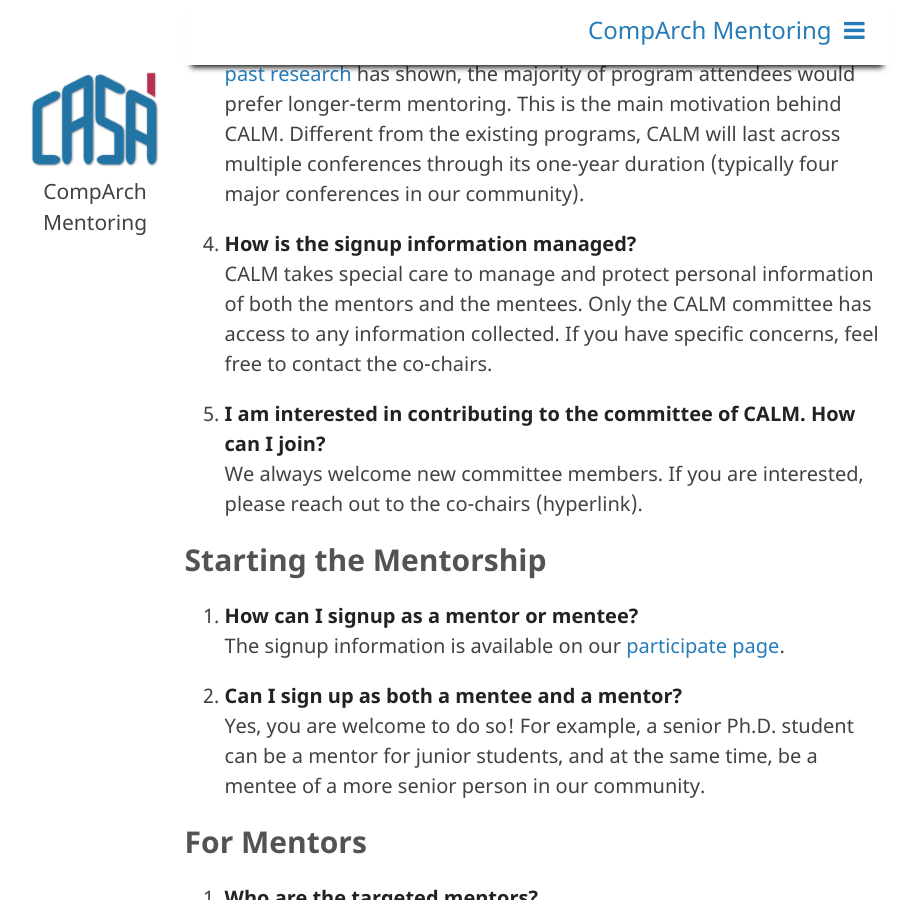
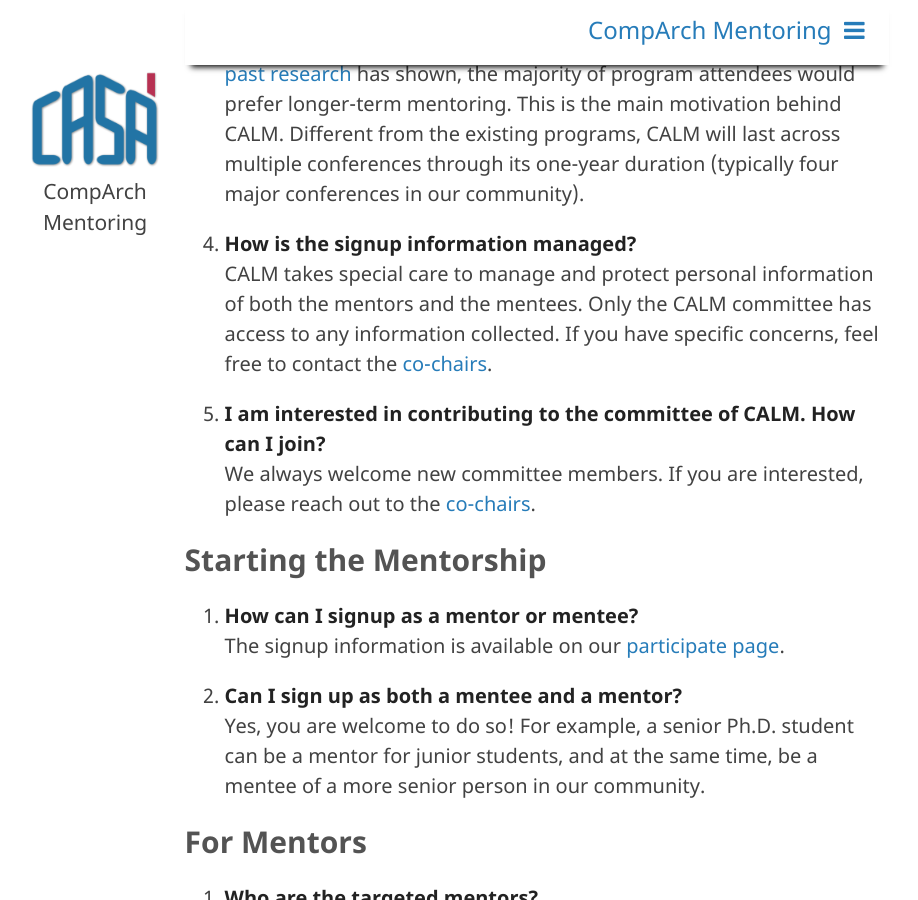
Before and after one commit to suyashmahar/jekyll-conf-website, a Jekyll site: the page built from pages/faqs.md, in a window 1280 px wide and 900 px high, scrolled down 695 px. Shown: the whole window, without its empty margins (169-1087 px from the left). Built offline with Jekyll 4.4.1, drawn with Linux system fonts in a browser that asks for light colours.

Commit message:
Update faqs.md

```diff
--- a/pages/faqs.md
+++ b/pages/faqs.md
@@ -32,11 +32,11 @@ duration (typically four major conferences in our community).
 4. **How is the signup information managed?**
 CALM takes special care to manage and protect personal information of both the
 mentors and the mentees. Only the CALM committee has access to any information
-collected. If you have specific concerns, feel free to contact the co-chairs.
+collected. If you have specific concerns, feel free to contact the [co-chairs]({{ 'pages/contact-us.html' | relative_url }}).
 
 5. **I am interested in contributing to the committee of CALM. How can I join?**
 We always welcome new committee members. If you are interested, please reach out
-to the co-chairs (hyperlink).
+to the [co-chairs]({{ 'pages/contact-us.html' | relative_url }}).
 
 ## Starting the Mentorship
 1. **How can I signup as a mentor or mentee?**
```
